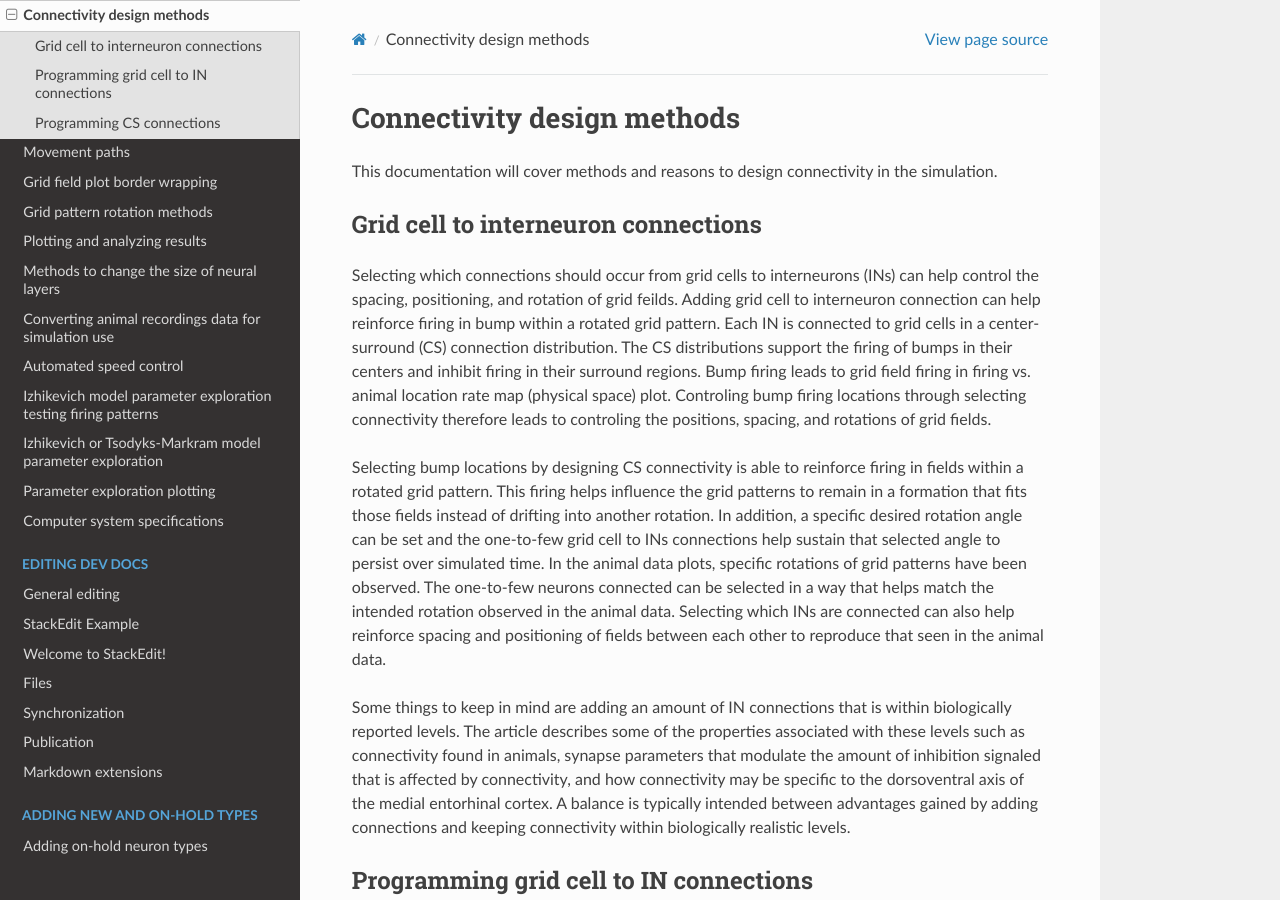
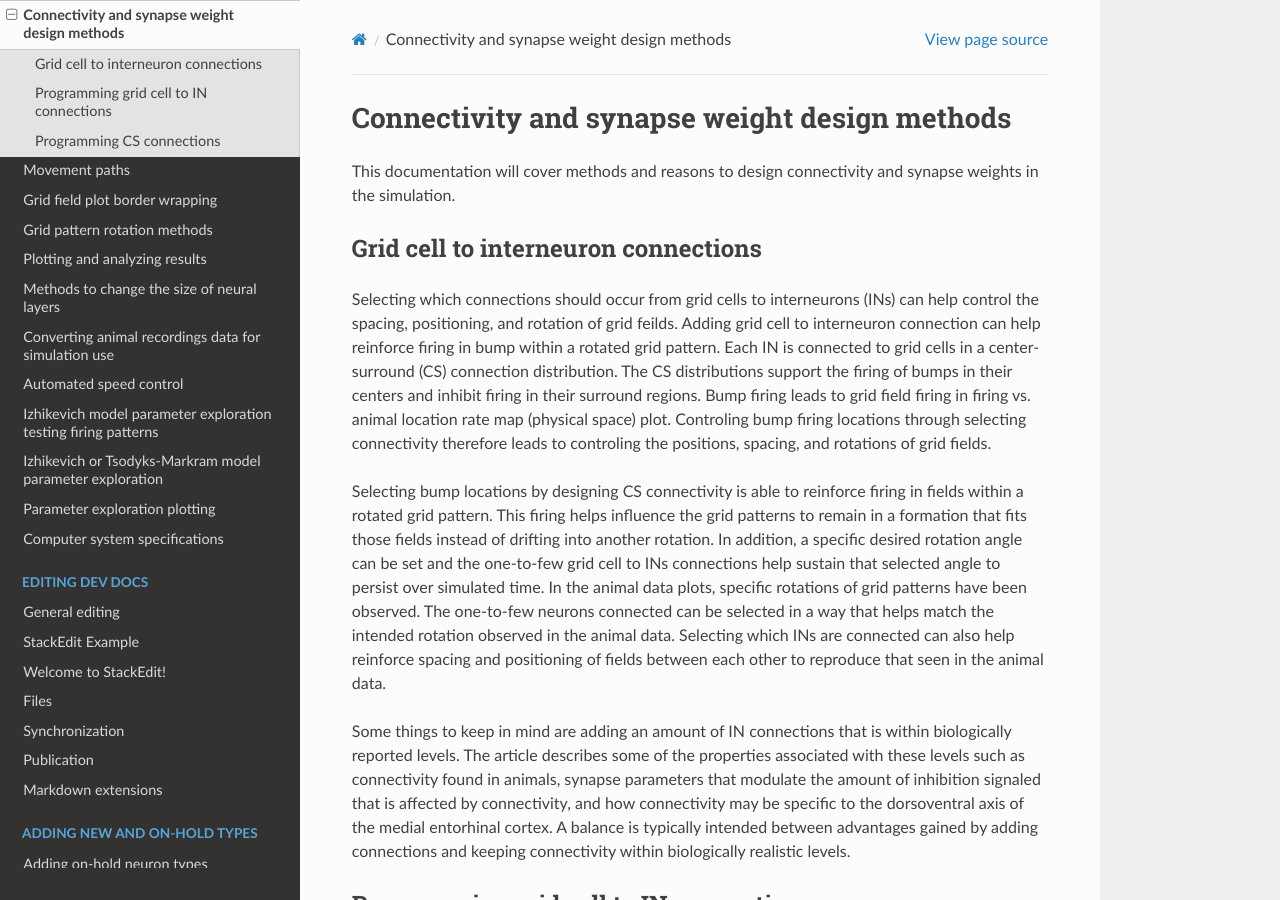
Before and after one commit to Hippocampome-Org/hco_dev_docs, a Sphinx documentation site: the page built from docs/spatial_nav/connectivity_designing.md, in a window 1280 px wide and 900 px high. Built offline with Sphinx 7.4.7 and the Read the Docs theme 2.0.0, drawn with Linux system fonts in a browser that asks for light colours.

Commit message:
updated spatial nav sim docs

```diff
--- a/docs/spatial_nav/connectivity_designing.md
+++ b/docs/spatial_nav/connectivity_designing.md
@@ -1,7 +1,7 @@
-Connectivity design methods
-===========================
+Connectivity and synapse weight design methods
+==============================================
 
-This documentation will cover methods and reasons to design connectivity in the simulation.
+This documentation will cover methods and reasons to design connectivity and synapse weights in the simulation.
 
 ## Grid cell to interneuron connections
 
```
